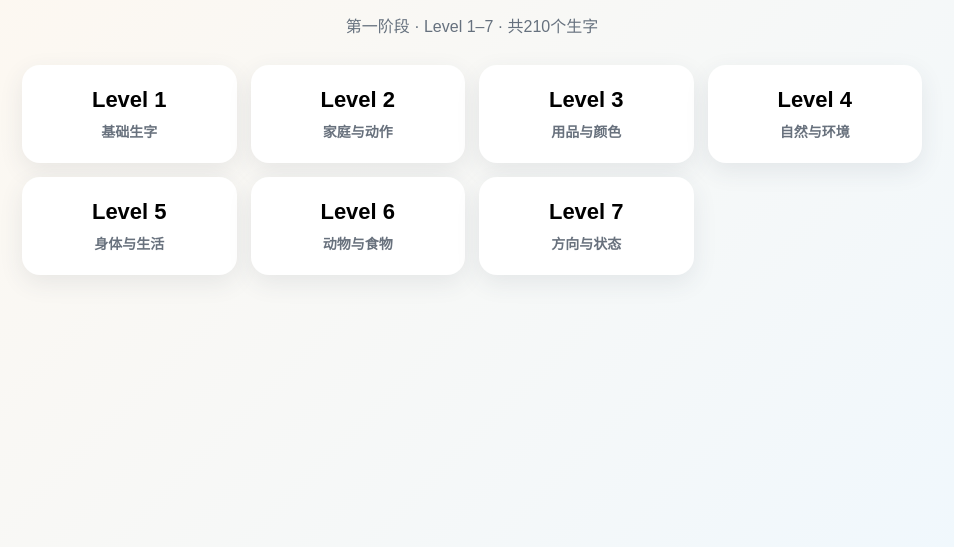
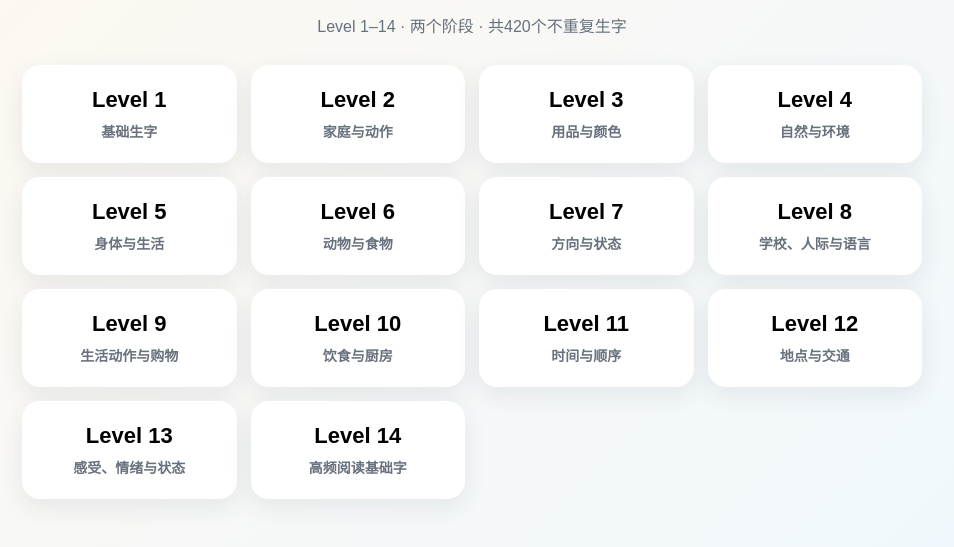
Before and after one commit to darkgeneration77-spec/mandarinvocab, a plain HTML site: page index.html in a window 1280 px wide. Shown: the part 117-664 px from the top of the page, without its empty margins (168-1122 px from the left). Drawn offline with Linux system fonts and the light colour scheme.

Commit message:
Add Levels 8-14 to Mandarin vocab homepage

```diff
--- a/index.html
+++ b/index.html
@@ -3,7 +3,7 @@
 <head>
 <meta charset="UTF-8">
 <meta name="viewport" content="width=device-width,initial-scale=1.0">
-<title>儿童趣味识字｜Level 1–7</title>
+<title>儿童趣味识字｜Level 1–14</title>
 <style>
 *{box-sizing:border-box}body{margin:0;font-family:Arial,"Microsoft YaHei",sans-serif;background:linear-gradient(135deg,#fff8ef,#eef8ff);color:#263241}.home{min-height:100vh;padding:30px 16px;text-align:center}.home h1{font-size:clamp(32px,7vw,58px);margin:0 0 10px}.home p{color:#66717e}.levels{width:min(900px,96%);margin:28px auto;display:grid;grid-template-columns:repeat(auto-fit,minmax(180px,1fr));gap:14px}.level{border:0;border-radius:18px;padding:22px 12px;background:#fff;box-shadow:0 8px 24px #33445518;font-size:22px;font-weight:900;cursor:pointer}.level small{display:block;margin-top:8px;font-size:14px;color:#68717d}.stage{display:none;min-height:100vh;background:#fff}.bar{position:sticky;top:0;z-index:9999;display:flex;gap:8px;align-items:center;justify-content:center;flex-wrap:wrap;padding:10px;background:#ffffffee;border-bottom:1px solid #dfe4ea}.bar button,.bar select{border:0;border-radius:11px;padding:10px 14px;font-weight:800}.bar button{cursor:pointer}.back{background:#ff765f;color:#fff}.sound{background:#ffe69a}.bar select{background:#edf3ff}.frame{width:100%;height:calc(100vh - 62px);border:0;display:block}
 </style>
@@ -11,7 +11,7 @@
 <body>
 <section id="home" class="home">
 <h1>儿童趣味识字</h1>
-<p>第一阶段 · Level 1–7 · 共210个生字</p>
+<p>Level 1–14 · 两个阶段 · 共420个不重复生字</p>
 <div class="levels">
 <button class="level" onclick="openLevel(1)">Level 1<small>基础生字</small></button>
 <button class="level" onclick="openLevel(2)">Level 2<small>家庭与动作</small></button>
@@ -20,13 +20,20 @@
 <button class="level" onclick="openLevel(5)">Level 5<small>身体与生活</small></button>
 <button class="level" onclick="openLevel(6)">Level 6<small>动物与食物</small></button>
 <button class="level" onclick="openLevel(7)">Level 7<small>方向与状态</small></button>
+<button class="level" onclick="openLevel(8)">Level 8<small>学校、人际与语言</small></button>
+<button class="level" onclick="openLevel(9)">Level 9<small>生活动作与购物</small></button>
+<button class="level" onclick="openLevel(10)">Level 10<small>饮食与厨房</small></button>
+<button class="level" onclick="openLevel(11)">Level 11<small>时间与顺序</small></button>
+<button class="level" onclick="openLevel(12)">Level 12<small>地点与交通</small></button>
+<button class="level" onclick="openLevel(13)">Level 13<small>感受、情绪与状态</small></button>
+<button class="level" onclick="openLevel(14)">Level 14<small>高频阅读基础字</small></button>
 </div>
 </section>
 <section id="stage" class="stage">
 <div class="bar">
 <button class="back" onclick="goHome()">← 回到主页</button>
 <select id="levelSelect" onchange="openLevel(Number(this.value))">
-<option value="1">Level 1</option><option value="2">Level 2</option><option value="3">Level 3</option><option value="4">Level 4</option><option value="5">Level 5</option><option value="6">Level 6</option><option value="7">Level 7</option>
+<option value="1">Level 1</option><option value="2">Level 2</option><option value="3">Level 3</option><option value="4">Level 4</option><option value="5">Level 5</option><option value="6">Level 6</option><option value="7">Level 7</option><option value="8">Level 8</option><option value="9">Level 9</option><option value="10">Level 10</option><option value="11">Level 11</option><option value="12">Level 12</option><option value="13">Level 13</option><option value="14">Level 14</option>
 </select>
 <button class="sound" onclick="mobileSpeak('一')">🔊 测试声音</button>
 </div>
@@ -35,7 +42,7 @@
 <audio id="ttsAudio" preload="none"></audio>
 <script>
 const files={
-1:'儿童趣味识字_Level1_第一阶段30字.html',2:'儿童趣味识字_Level2_第一阶段30字.html',3:'儿童趣味识字_Level3_第一阶段30字.html',4:'儿童趣味识字_Level4_第一阶段30字.html',5:'儿童趣味识字_Level5_第一阶段30字.html',6:'儿童趣味识字_Level6_第一阶段30字.html',7:'儿童趣味识字_Level7_第一阶段30字.html'};
+1:'儿童趣味识字_Level1_第一阶段30字.html',2:'儿童趣味识字_Level2_第一阶段30字.html',3:'儿童趣味识字_Level3_第一阶段30字.html',4:'儿童趣味识字_Level4_第一阶段30字.html',5:'儿童趣味识字_Level5_第一阶段30字.html',6:'儿童趣味识字_Level6_第一阶段30字.html',7:'儿童趣味识字_Level7_第一阶段30字.html',8:'儿童趣味识字_Level8_第二阶段30字.html',9:'儿童趣味识字_Level9_第二阶段30字.html',10:'儿童趣味识字_Level10_第二阶段30字.html',11:'儿童趣味识字_Level11_第二阶段30字.html',12:'儿童趣味识字_Level12_第二阶段30字.html',13:'儿童趣味识字_Level13_第二阶段30字.html',14:'儿童趣味识字_Level14_第二阶段30字.html'};
 let currentLevel=1;
 function openLevel(n){currentLevel=n;document.getElementById('home').style.display='none';document.getElementById('stage').style.display='block';document.getElementById('levelSelect').value=String(n);const f=document.getElementById('lessonFrame');f.src=files[n];window.scrollTo(0,0)}
 function goHome(){const f=document.getElementById('lessonFrame');f.src='about:blank';document.getElementById('stage').style.display='none';document.getElementById('home').style.display='block';window.scrollTo(0,0)}
```
